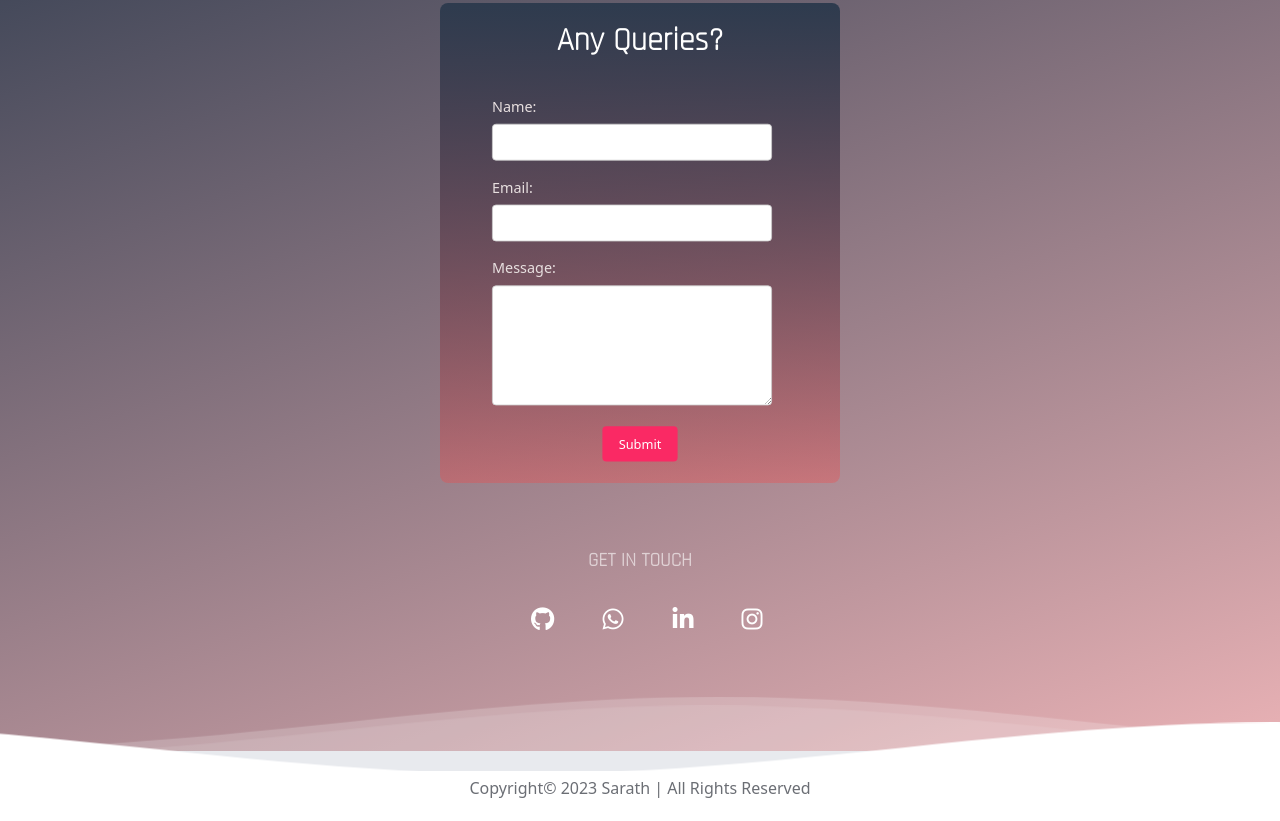
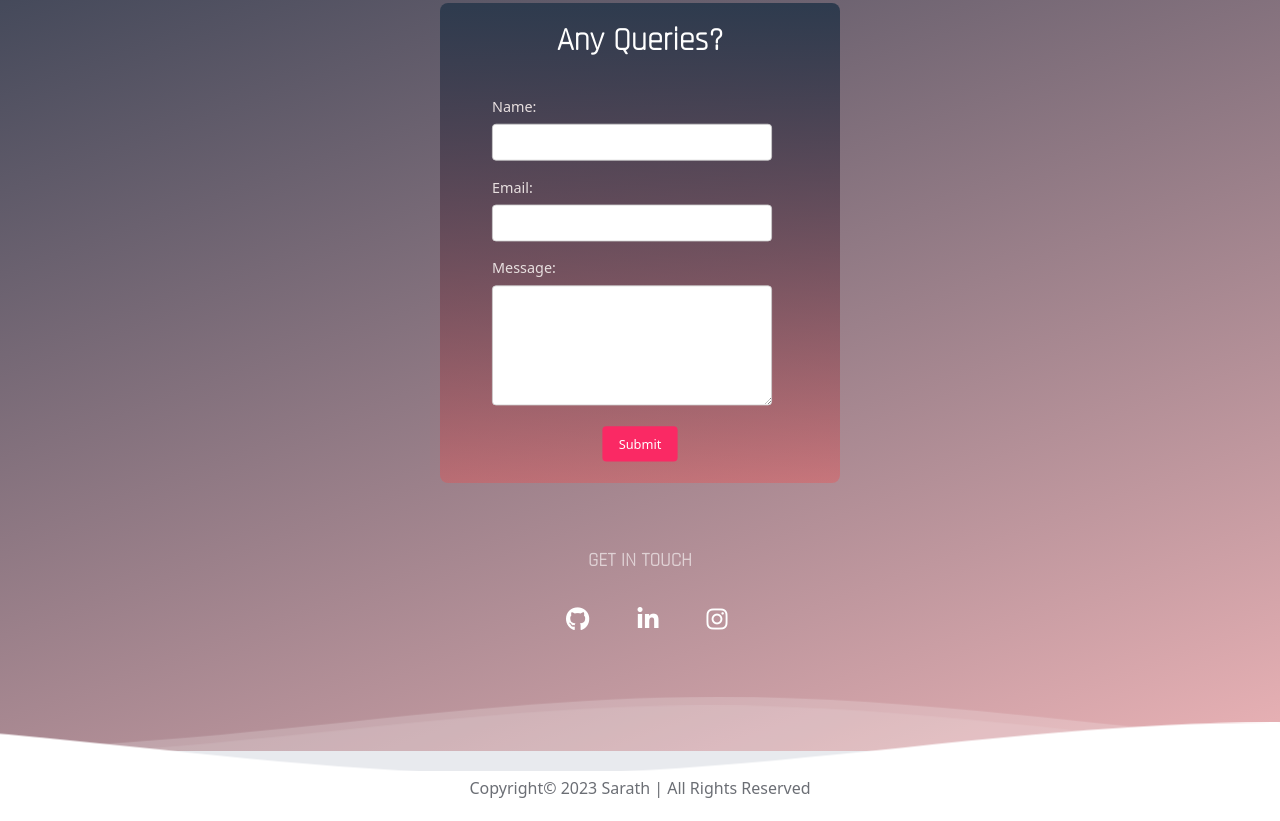
Before and after one commit to SarathA9/Sar_Folio, a plain HTML site: page index.html in a window 1280 px wide. Shown: the part 5646-6467 px from the top of the page. Drawn offline with nearby package versions, Linux system fonts and the light colour scheme; a web font is replaced by a local one.

Commit message:
Update index.html

```diff
--- a/index.html
+++ b/index.html
@@ -455,7 +455,7 @@
     <p>GET IN TOUCH</p>
     <div class="social-icons">
       <a href="https://github.com/saratha9" target="_blank" class="social-icon" ><i class="fab fa-github"></i></a>
-      <a href="https://wa.me/+919207518115" target="_blank" class="social-icon" ><i class="fab fa-whatsapp"></i></a>
+
       <a href="https://www.linkedin.com/in/sarath-adukkadukkam" target="_blank" class="social-icon" ><i class="fab fa-linkedin-in"></i></a>
       <a href="https://www.instagram.com/_sarath01/" target="_blank" class="social-icon" ><i class="fab fa-instagram"></i></a>
     </div>
```
